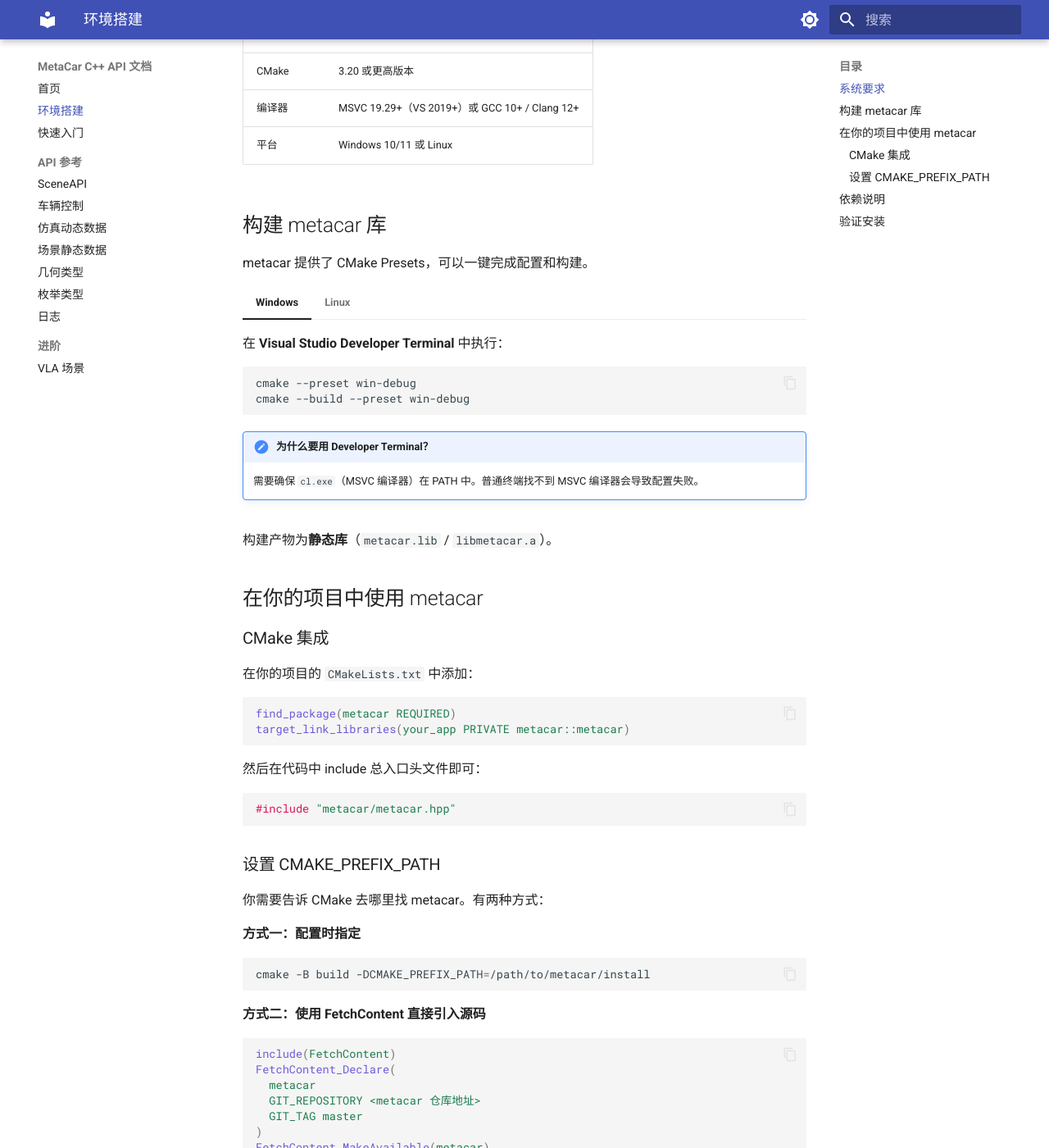
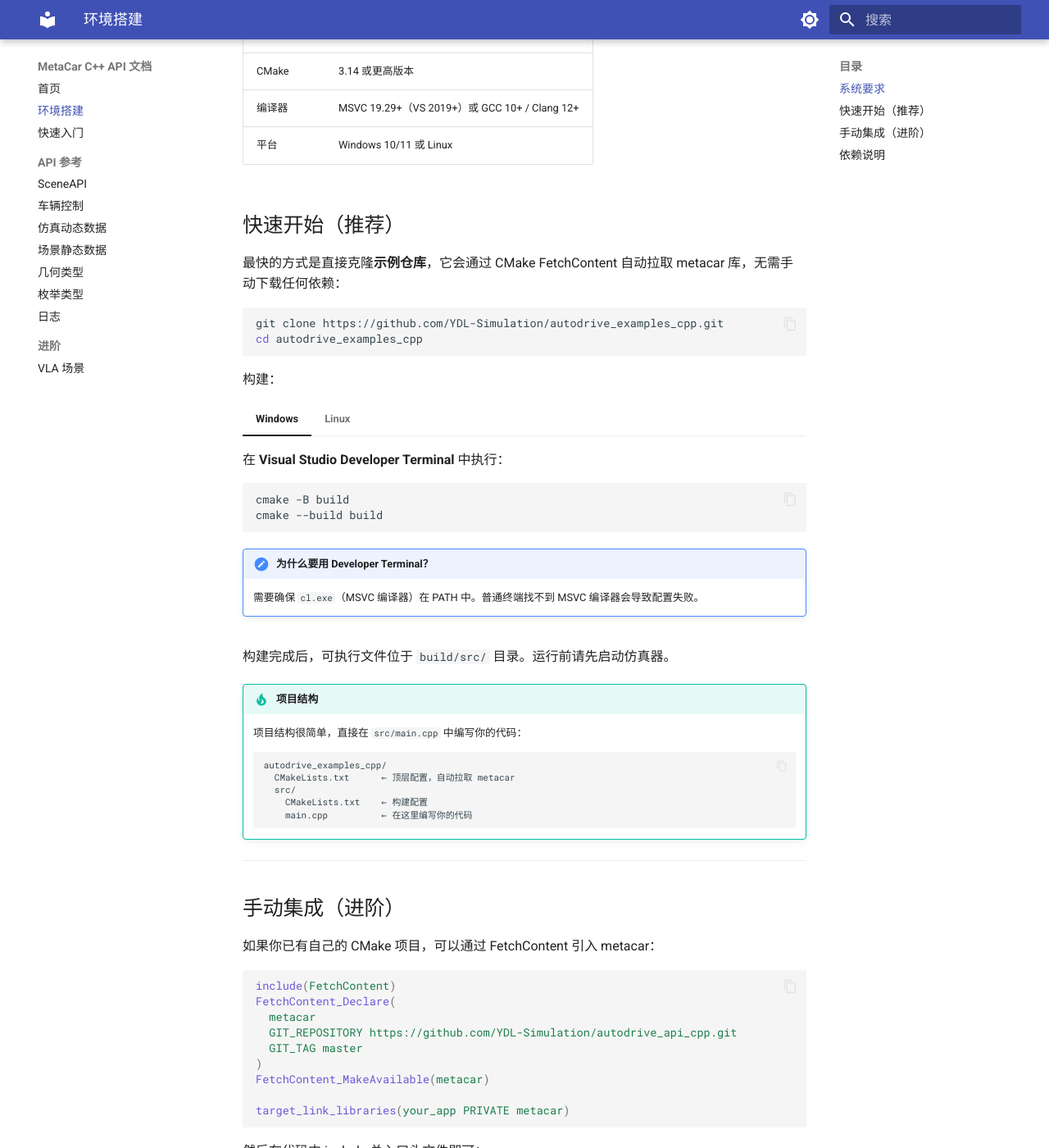
Before and after one commit to YDL-Simulation/autodrive_api_cpp, an MkDocs documentation site: the page built from docs/getting-started.md, in a window 1280 px wide and 1400 px high, scrolled down 258 px. Shown: the whole window at 82% size. Built offline with MkDocs 1.6.1 and Material for MkDocs 9.7.7, drawn with Linux system fonts in a browser that asks for light colours; some of the changed text lies outside the part shown.

Commit message:
docs: 引导学生通过示例仓库快速开始
- getting-started 首要推荐克隆示例仓库，手动集成降为进阶选项
- 更新路径引用 example_basic → src
- quickstart 顶部添加环境搭建引导提示

Co-Authored-By: Claude Opus 4.6 (1M context) <noreply@anthropic.com>

````diff
--- a/docs/getting-started.md
+++ b/docs/getting-started.md
@@ -5,21 +5,28 @@
 | 要求 | 说明 |
 |------|------|
 | C++ 标准 | C++20 |
-| CMake | 3.20 或更高版本 |
+| CMake | 3.14 或更高版本 |
 | 编译器 | MSVC 19.29+（VS 2019+）或 GCC 10+ / Clang 12+ |
 | 平台 | Windows 10/11 或 Linux |
 
-## 构建 metacar 库
+## 快速开始（推荐）
 
-metacar 提供了 CMake Presets，可以一键完成配置和构建。
+最快的方式是直接克隆**示例仓库**，它会通过 CMake FetchContent 自动拉取 metacar 库，无需手动下载任何依赖：
+
+```bash
+git clone https://github.com/YDL-Simulation/autodrive_examples_cpp.git
+cd autodrive_examples_cpp
+```
+
+构建：
 
 === "Windows"
 
     在 **Visual Studio Developer Terminal** 中执行：
 
     ```bash
-    cmake --preset win-debug
-    cmake --build --preset win-debug
+    cmake -B build
+    cmake --build build
     ```
 
     !!! note "为什么要用 Developer Terminal？"
@@ -28,51 +35,45 @@ metacar 提供了 CMake Presets，可以一键完成配置和构建。
 === "Linux"
 
     ```bash
-    cmake --preset linux-debug
-    cmake --build --preset linux-debug
+    cmake -B build
+    cmake --build build
     ```
 
-构建产物为**静态库**（`metacar.lib` / `libmetacar.a`）。
+构建完成后，可执行文件位于 `build/src/` 目录。运行前请先启动仿真器。
 
-## 在你的项目中使用 metacar
+!!! tip "项目结构"
+    项目结构很简单，直接在 `src/main.cpp` 中编写你的代码：
 
-### CMake 集成
+    ```
+    autodrive_examples_cpp/
+      CMakeLists.txt      ← 顶层配置，自动拉取 metacar
+      src/
+        CMakeLists.txt    ← 构建配置
+        main.cpp          ← 在这里编写你的代码
+    ```
 
-在你的项目的 `CMakeLists.txt` 中添加：
+---
+
+## 手动集成（进阶）
+
+如果你已有自己的 CMake 项目，可以通过 FetchContent 引入 metacar：
 
 ```cmake
-find_package(metacar REQUIRED)
-target_link_libraries(your_app PRIVATE metacar::metacar)
+include(FetchContent)
+FetchContent_Declare(
+  metacar
+  GIT_REPOSITORY https://github.com/YDL-Simulation/autodrive_api_cpp.git
+  GIT_TAG master
+)
+FetchContent_MakeAvailable(metacar)
+
+target_link_libraries(your_app PRIVATE metacar)
 ```
 
 然后在代码中 include 总入口头文件即可：
 
 ```cpp
 #include "metacar/metacar.hpp"
-```
-
-### 设置 CMAKE_PREFIX_PATH
-
-你需要告诉 CMake 去哪里找 metacar。有两种方式：
-
-**方式一：配置时指定**
-
-```bash
-cmake -B build -DCMAKE_PREFIX_PATH=/path/to/metacar/install
-```
-
-**方式二：使用 FetchContent 直接引入源码**
-
-```cmake
-include(FetchContent)
-FetchContent_Declare(
-  metacar
-  GIT_REPOSITORY <metacar 仓库地址>
-  GIT_TAG master
-)
-FetchContent_MakeAvailable(metacar)
-
-target_link_libraries(your_app PRIVATE metacar::metacar)
 ```
 
 ## 依赖说明
@@ -83,21 +84,4 @@ target_link_libraries(your_app PRIVATE metacar::metacar)
 | Winsock2 (ws2_32) | — | Windows 系统自带 |
 | POSIX sockets | — | Linux 系统自带 |
 
-你**不需要**手动安装任何第三方库。
-
-## 验证安装
-
-创建一个最小测试程序：
-
-```cpp
-#include "metacar/metacar.hpp"
-#include <iostream>
-
-int main() {
-    metacar::SceneAPI api;
-    std::cout << "MetaCar API ready.\n";
-    return 0;
-}
-```
-
-如果编译链接通过，说明安装成功。
+你**不需要**手动安装任何第三方库，CMake 会自动处理一切。
````
Also changed, not shown: docs/quickstart.md (+3 -0 lines).
